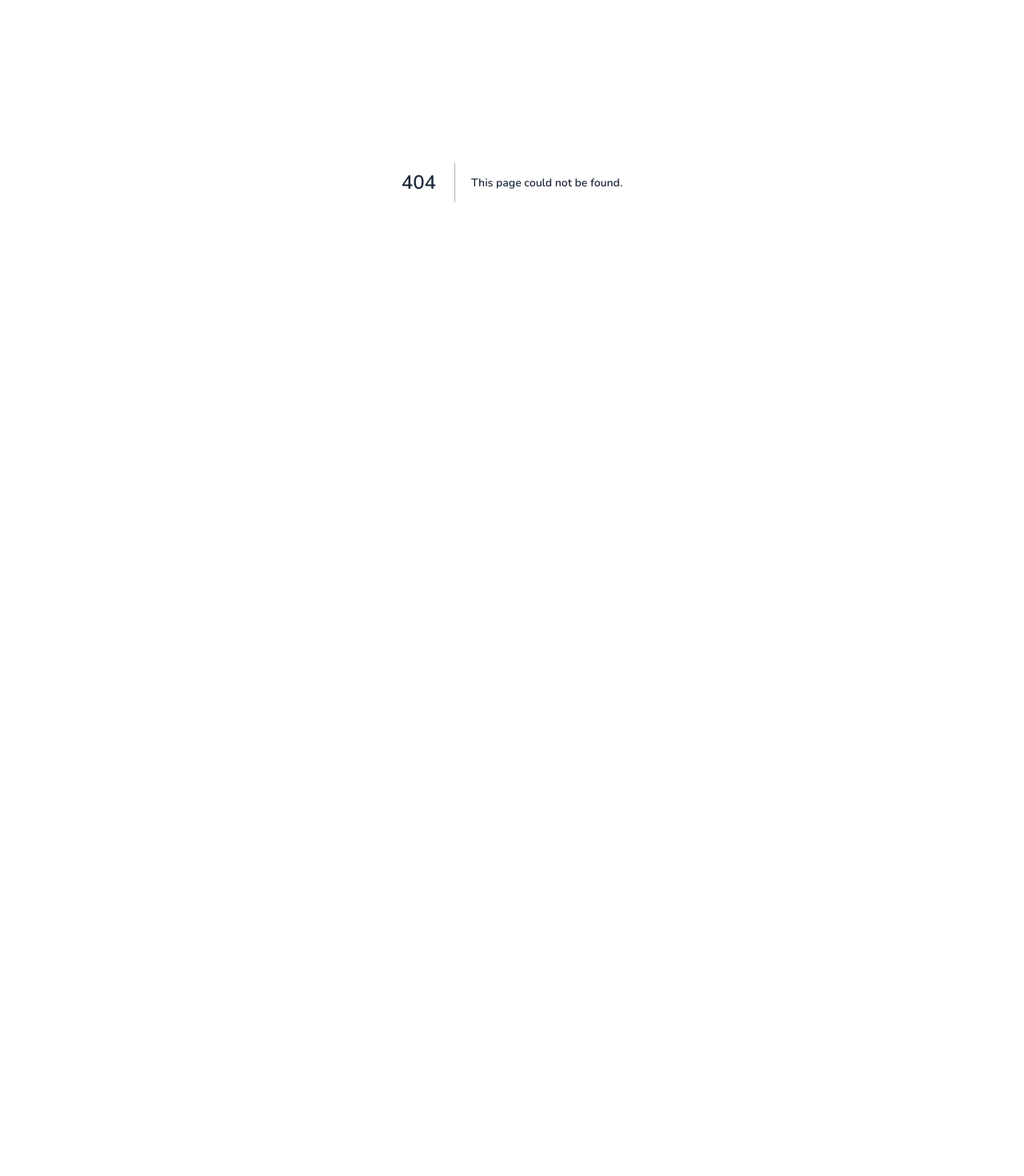
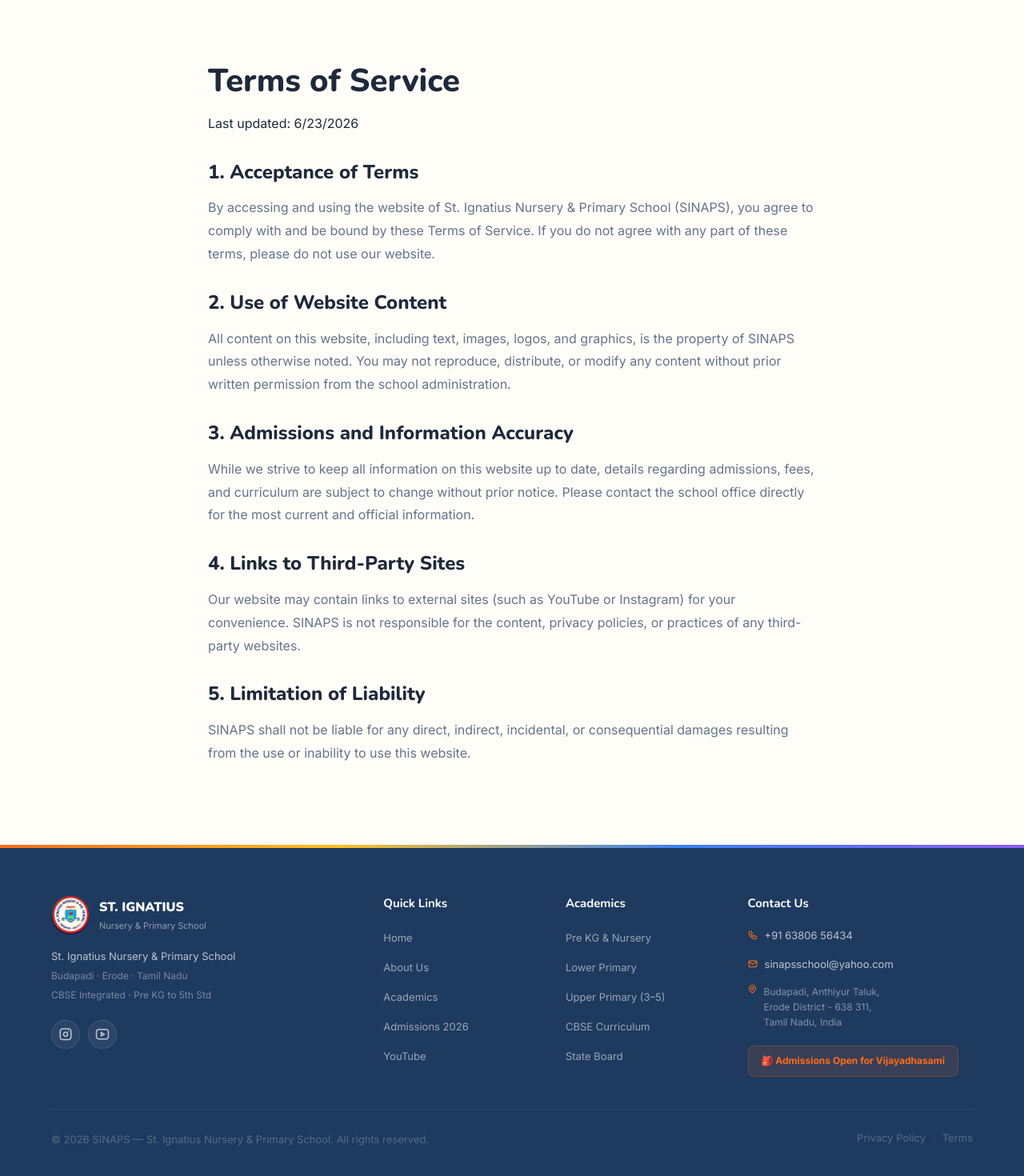
Before and after one commit to nishapantony3-creator/SINAPS, a Next.js app: page /terms-of-service in a window 1280 px wide. Before the commit this address had no page. Shown: the part 172-1642 px from the top of the page at 80% size. Before the commit the page ends 800 px from the top, so only its background shows below. Built offline with nearby package versions, Linux system fonts and the light colour scheme.

Commit message:
Add Privacy Policy and Terms of Service pages

```diff
--- /dev/null
+++ b/src/app/terms-of-service/page.tsx
@@ -0,0 +1,39 @@
+import React from "react";
+import TopBar from "@/components/TopBar";
+import Navbar from "@/components/Navbar";
+import Footer from "@/components/Footer";
+
+export default function TermsOfService() {
+  return (
+    <>
+      <TopBar />
+      <Navbar />
+      <main style={{ paddingTop: "120px", paddingBottom: "80px" }}>
+        <div className="section-container">
+          <div style={{ maxWidth: "800px", margin: "0 auto", padding: "20px" }}>
+            <h1 style={{ fontSize: "2.5rem", marginBottom: "1rem", color: "var(--navy)" }}>Terms of Service</h1>
+            <p style={{ marginBottom: "2rem", color: "var(--text-light)" }}>Last updated: {new Date().toLocaleDateString()}</p>
+
+            <div style={{ lineHeight: "1.8", color: "var(--text-main)" }}>
+              <h2 style={{ fontSize: "1.5rem", marginTop: "2rem", marginBottom: "1rem", color: "var(--navy)" }}>1. Acceptance of Terms</h2>
+              <p>By accessing and using the website of St. Ignatius Nursery & Primary School (SINAPS), you agree to comply with and be bound by these Terms of Service. If you do not agree with any part of these terms, please do not use our website.</p>
+
+              <h2 style={{ fontSize: "1.5rem", marginTop: "2rem", marginBottom: "1rem", color: "var(--navy)" }}>2. Use of Website Content</h2>
+              <p>All content on this website, including text, images, logos, and graphics, is the property of SINAPS unless otherwise noted. You may not reproduce, distribute, or modify any content without prior written permission from the school administration.</p>
+
+              <h2 style={{ fontSize: "1.5rem", marginTop: "2rem", marginBottom: "1rem", color: "var(--navy)" }}>3. Admissions and Information Accuracy</h2>
+              <p>While we strive to keep all information on this website up to date, details regarding admissions, fees, and curriculum are subject to change without prior notice. Please contact the school office directly for the most current and official information.</p>
+
+              <h2 style={{ fontSize: "1.5rem", marginTop: "2rem", marginBottom: "1rem", color: "var(--navy)" }}>4. Links to Third-Party Sites</h2>
+              <p>Our website may contain links to external sites (such as YouTube or Instagram) for your convenience. SINAPS is not responsible for the content, privacy policies, or practices of any third-party websites.</p>
+
+              <h2 style={{ fontSize: "1.5rem", marginTop: "2rem", marginBottom: "1rem", color: "var(--navy)" }}>5. Limitation of Liability</h2>
+              <p>SINAPS shall not be liable for any direct, indirect, incidental, or consequential damages resulting from the use or inability to use this website.</p>
+            </div>
+          </div>
+        </div>
+      </main>
+      <Footer />
+    </>
+  );
+}
--- a/src/components/Footer.tsx
+++ b/src/components/Footer.tsx
@@ -60,10 +60,10 @@ export default function Footer() {
         <hr className="footer-divider" />
         <div className="footer-bottom">
           <p className="footer-copy">© {new Date().getFullYear()} SINAPS — St. Ignatius Nursery & Primary School. All rights reserved.</p>
-          <div className="footer-bottom-links">
-            <a href="#">Privacy Policy</a>
+        <div className="footer-bottom-links">
+            <a href="/privacy-policy">Privacy Policy</a>
             <span className="dot">·</span>
-            <a href="#">Terms</a>
+            <a href="/terms-of-service">Terms</a>
           </div>
         </div>
       </div>
```
Also changed, not shown: src/app/privacy-policy/page.tsx (added, +39 -0 lines).
